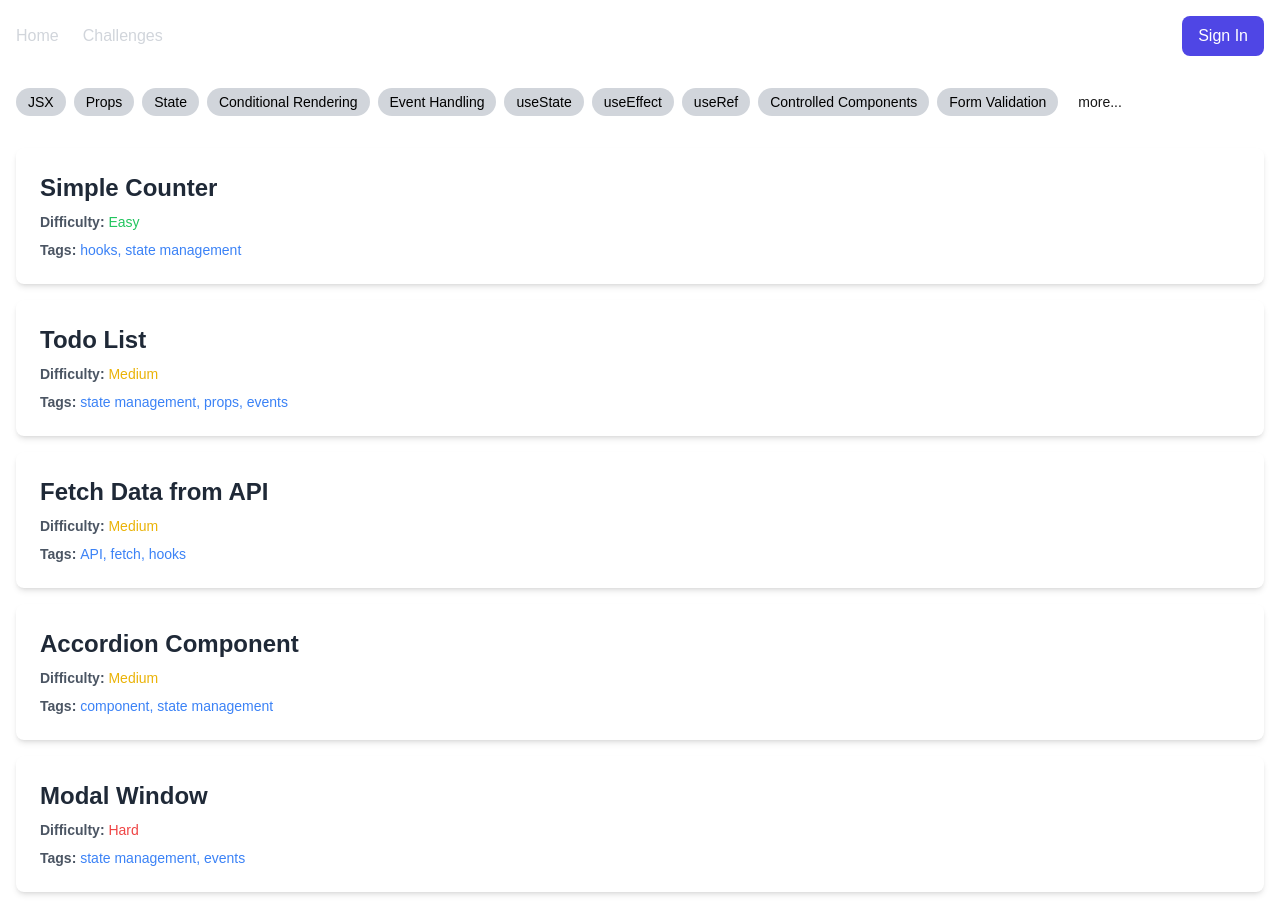
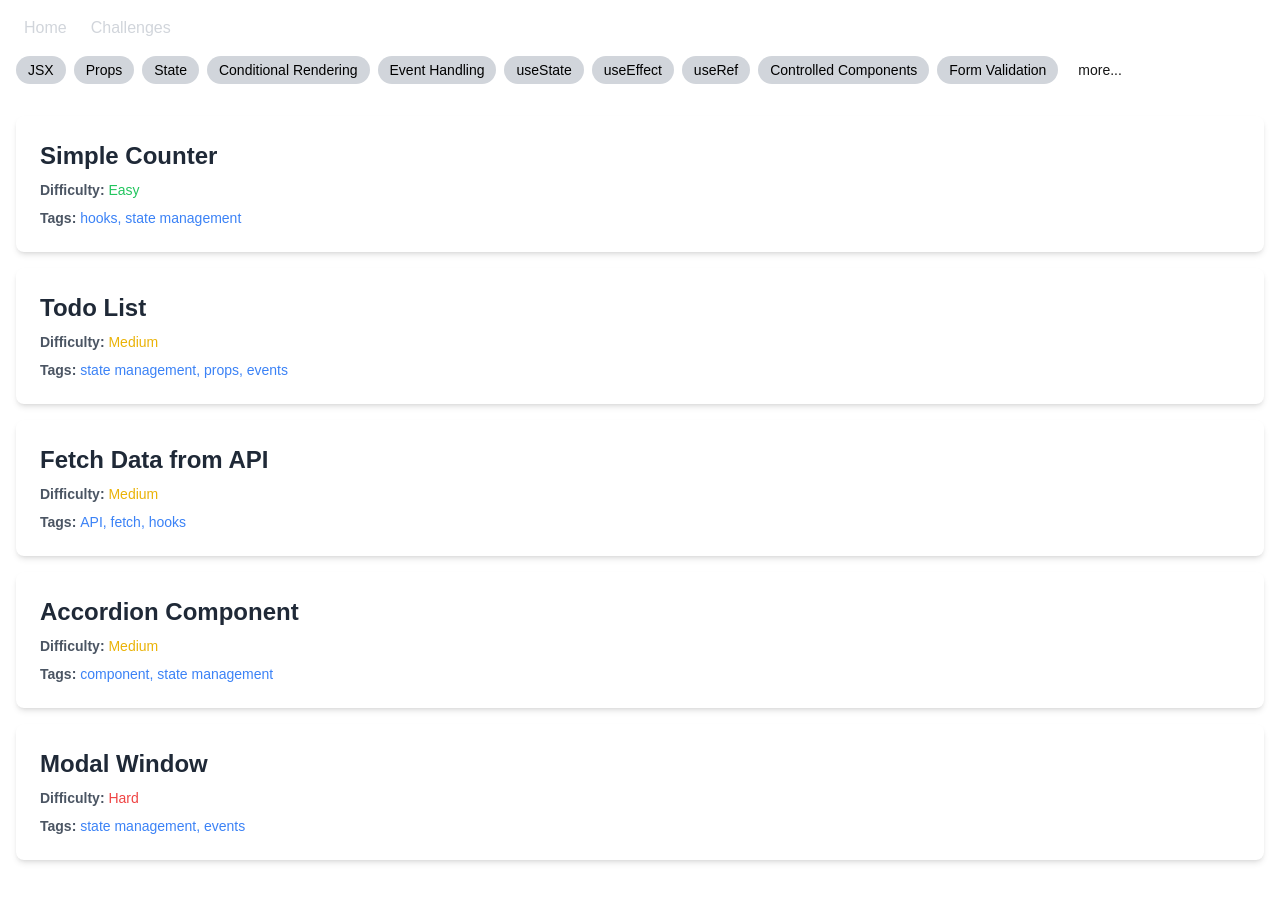
Before and after one commit to matthewdjw/ReactChallenges, a Next.js app: page /challenges in a window 1280 px wide. After the commit the page ends 876 px from the top, so only its background shows below. Built offline with nearby package versions, Linux system fonts and the light colour scheme.

Commit message:
Update navbar
Small visual update

```diff
--- a/components/common/Navbar.tsx
+++ b/components/common/Navbar.tsx
@@ -1,11 +1,11 @@
-import React, { FC } from 'react';
-import Link from 'next/link';
+import React, { FC } from "react";
+import Link from "next/link";
 interface NavbarProps {}
 
 const Navbar: FC<NavbarProps> = () => {
   return (
-		<nav className="p-4">
-			<div className="container mx-auto flex justify-between items-center">
+    <nav className="mx-6 mt-4">
+      <div className="flex">
         <div className="space-x-6">
           <Link href="/" className="text-gray-300 hover:text-white">
             Home
@@ -15,10 +15,10 @@ const Navbar: FC<NavbarProps> = () => {
           </Link>
         </div>
 
-				{/* Call to action button */}
-				<a href="#" className="py-2 px-4 bg-indigo-600 text-white rounded-lg hover:bg-indigo-500">
+        {/* Sign In */}
+        {/*<a href="#" className="py-2 px-4 bg-indigo-600 text-white rounded-lg hover:bg-indigo-500">
 					Sign In
-				</a>
+				</a>*/}
       </div>
     </nav>
   );
```
Lines whose indentation alone changed are shown as unchanged.
